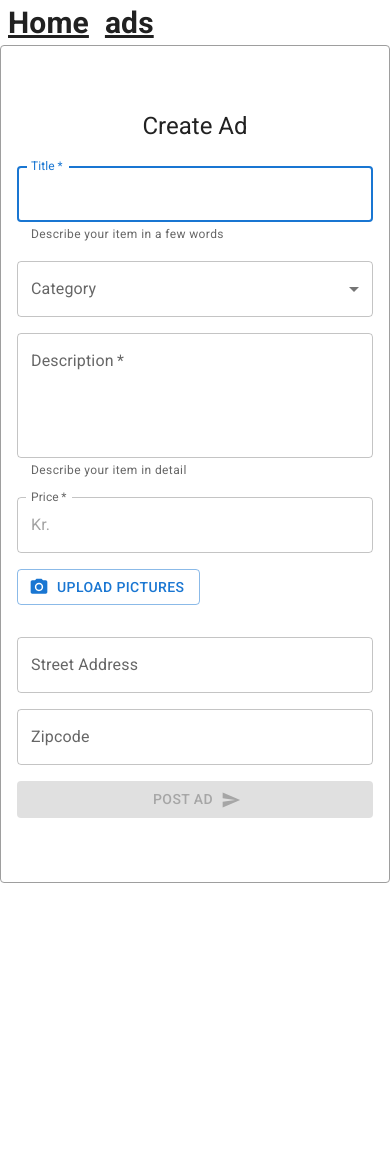
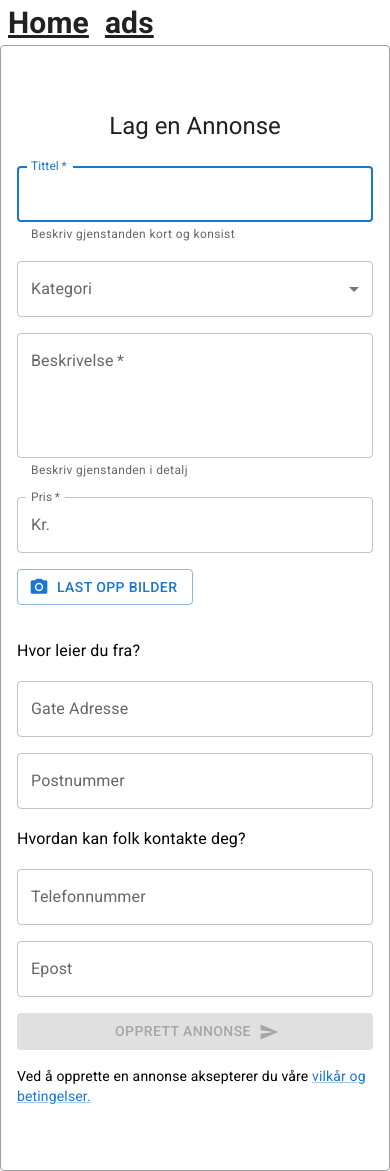
Before and after one commit to stromseng/Lendables-pu-project, a Next.js app: page /createad in a window 390 px wide. Before the commit the page ends 883 px from the top, so only its background shows below. Built offline with nearby package versions, Linux system fonts and the light colour scheme; what pocketbase would draw is missing.

Commit message:
feat: :sparkles: Add fields for phone and email. Translate text to Norwegian

```diff
--- a/src/app/createad/page.jsx
+++ b/src/app/createad/page.jsx
@@ -18,6 +18,8 @@ import { createTheme, ThemeProvider } from '@mui/material/styles';
 import TextField from '@mui/material/TextField';
 import Typography from '@mui/material/Typography';
 import * as React from 'react';
+import InputAdornment from '@mui/material/InputAdornment';
+import Link from '@mui/material/Link';
 
 //Import pocketbase
 import pb from '@lib/pocketbase';
@@ -83,7 +85,8 @@ const pbCreateAd = async (data, selectedFiles) => {
 //Component
 export default function Page() {
   const [submitButtonColor, setSubmitButtonColor] = React.useState('primary');
-  const [submitButtonText, setSubmitButtonText] = React.useState('Post Ad');
+  const [submitButtonText, setSubmitButtonText] =
+    React.useState('Opprett Annonse');
   const [record, setRecord] = React.useState();
   const [selectedFiles, setSelectedFiles] = React.useState();
   const [preview, setPreview] = React.useState();
@@ -186,7 +189,7 @@ export default function Page() {
           }}
         >
           <Typography component="h1" variant="h5">
-            Create Ad
+            Lag en Annonse
           </Typography>
           <Box
             component="form"
@@ -202,8 +205,8 @@ export default function Page() {
                   autoFocus
                   id="title"
                   name="title"
-                  label="Title"
-                  helperText="Describe your item in a few words"
+                  label="Tittel"
+                  helperText="Beskriv gjenstanden kort og konsist"
                   onChange={(e) => {
                     setTitle(e.target.value);
                   }}
@@ -211,21 +214,21 @@ export default function Page() {
               </Grid>
               <Grid item xs={12}>
                 <FormControl fullWidth>
-                  <InputLabel id="item-category-label">Category</InputLabel>
+                  <InputLabel id="item-category-label">Kategori</InputLabel>
                   <Select
                     labelId="item-category-label"
                     id="category"
                     value={Category}
-                    label="Category"
+                    label="Kategori"
                     onChange={(e) => {
                       setCategory(e.target.value);
                     }}
                     required
                     name="category"
                   >
-                    <MenuItem value="Electronics">Electronics</MenuItem>
-                    <MenuItem value="Clothing">Clothing</MenuItem>
-                    <MenuItem value="Other">Other</MenuItem>
+                    <MenuItem value="Electronics">Elektronikk</MenuItem>
+                    <MenuItem value="Clothing">Klær</MenuItem>
+                    <MenuItem value="Other">Diverse</MenuItem>
                   </Select>
                 </FormControl>
               </Grid>
@@ -236,9 +239,9 @@ export default function Page() {
                   fullWidth
                   required
                   id="description"
-                  label="Description"
+                  label="Beskrivelse"
                   name="description"
-                  helperText="Describe your item in detail"
+                  helperText="Beskriv gjenstanden i detalj"
                   onChange={(e) => {
                     setDescription(e.target.value);
                   }}
@@ -248,14 +251,18 @@ export default function Page() {
                 <TextField
                   InputLabelProps={{ shrink: true }}
                   fullWidth
-                  label="Price"
+                  label="Pris"
                   type="number"
-                  placeholder="Kr."
                   required
                   id="price"
                   name="price"
                   onChange={(e) => {
                     setPrice(e.target.value);
+                  }}
+                  InputProps={{
+                    startAdornment: (
+                      <InputAdornment position="start">Kr.</InputAdornment>
+                    ),
                   }}
                 ></TextField>
               </Grid>
@@ -265,7 +272,7 @@ export default function Page() {
                   component="label"
                   startIcon={<PhotoCamera />}
                 >
-                  Upload Pictures
+                  Last opp bilder
                   <input type="file" multiple onChange={onSelectFiles} hidden />
                 </Button>
               </Grid>
@@ -275,11 +282,16 @@ export default function Page() {
                 )}
               </Grid>
               <Grid item xs={12}>
+                <Typography variant="subtitle1" color="initial">
+                  Hvor leier du fra?
+                </Typography>
+              </Grid>
+              <Grid item xs={12}>
                 <TextField
                   fullWidth
                   id="address"
                   name="address"
-                  label="Street Address"
+                  label="Gate Adresse"
                   onChange={(e) => {
                     setAddress(e.target.value);
                   }}
@@ -290,7 +302,36 @@ export default function Page() {
                   fullWidth
                   id="zipcode"
                   name="zipcode"
-                  label="Zipcode"
+                  label="Postnummer"
+                  onChange={(e) => {
+                    setZipcode(e.target.value);
+                  }}
+                />
+              </Grid>
+              <Grid item xs={12}>
+                <Typography variant="subtitle1" color="initial">
+                  Hvordan kan folk kontakte deg?
+                </Typography>
+              </Grid>
+              <Grid item xs={12}>
+                <TextField
+                  fullWidth
+                  id="phone"
+                  name="phone"
+                  label="Telefonnummer"
+                  type="tel"
+                  onChange={(e) => {
+                    setZipcode(e.target.value);
+                  }}
+                />
+              </Grid>
+              <Grid item xs={12}>
+                <TextField
+                  fullWidth
+                  id="phone"
+                  name="phone"
+                  label="Epost"
+                  type="email"
                   onChange={(e) => {
                     setZipcode(e.target.value);
                   }}
@@ -314,6 +355,14 @@ export default function Page() {
                   {errorMessage}
                 </Grid>
               )}
+              <Grid display={'flex'} item xs={12} justifyContent={'center'}>
+                <Typography variant="body2" color="initial">
+                  Ved å opprette en annonse aksepterer du våre{' '}
+                  <Link href="#" variant="body2">
+                    vilkår og betingelser.
+                  </Link>
+                </Typography>
+              </Grid>
             </Grid>
           </Box>
         </Box>
```
